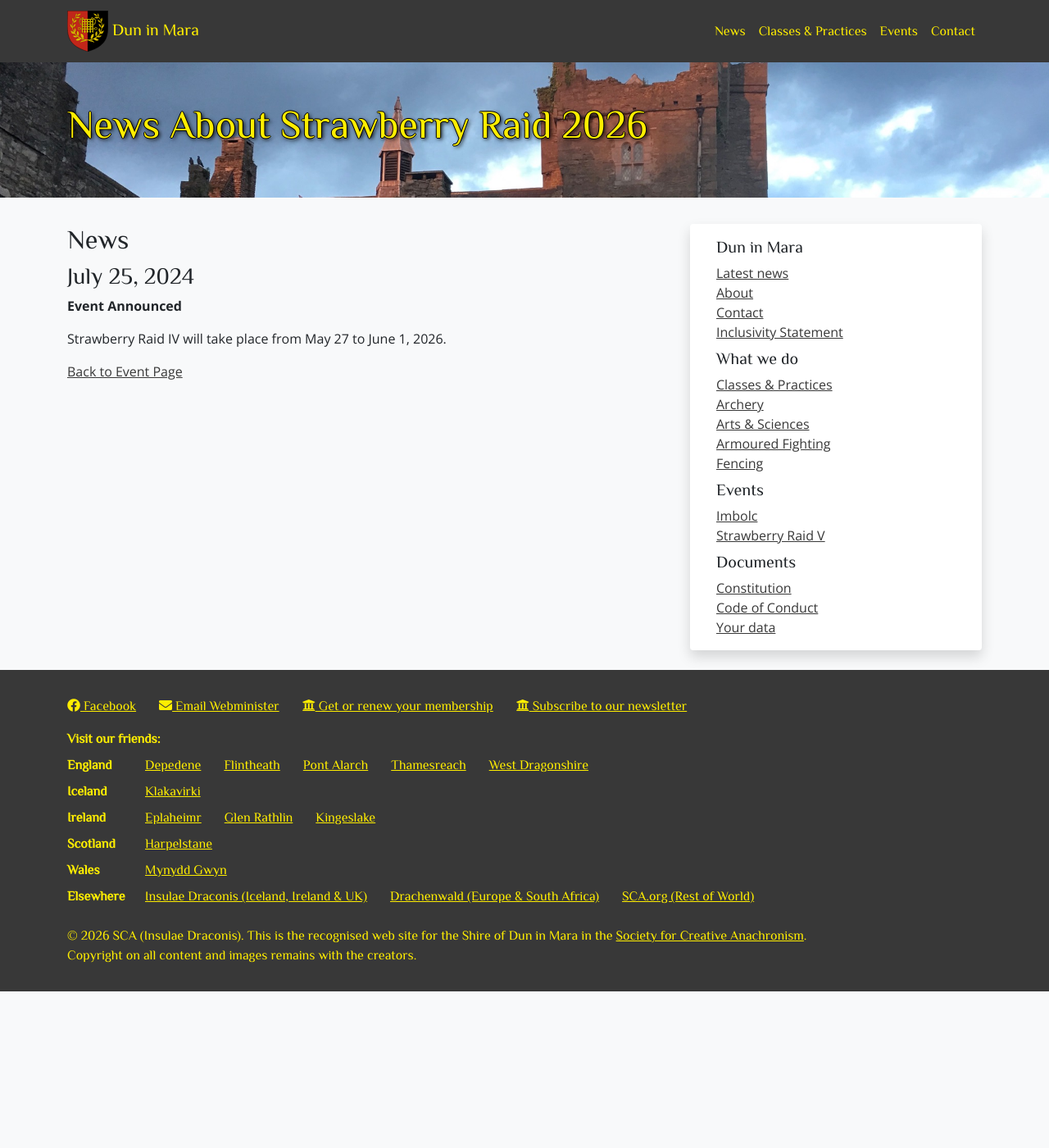
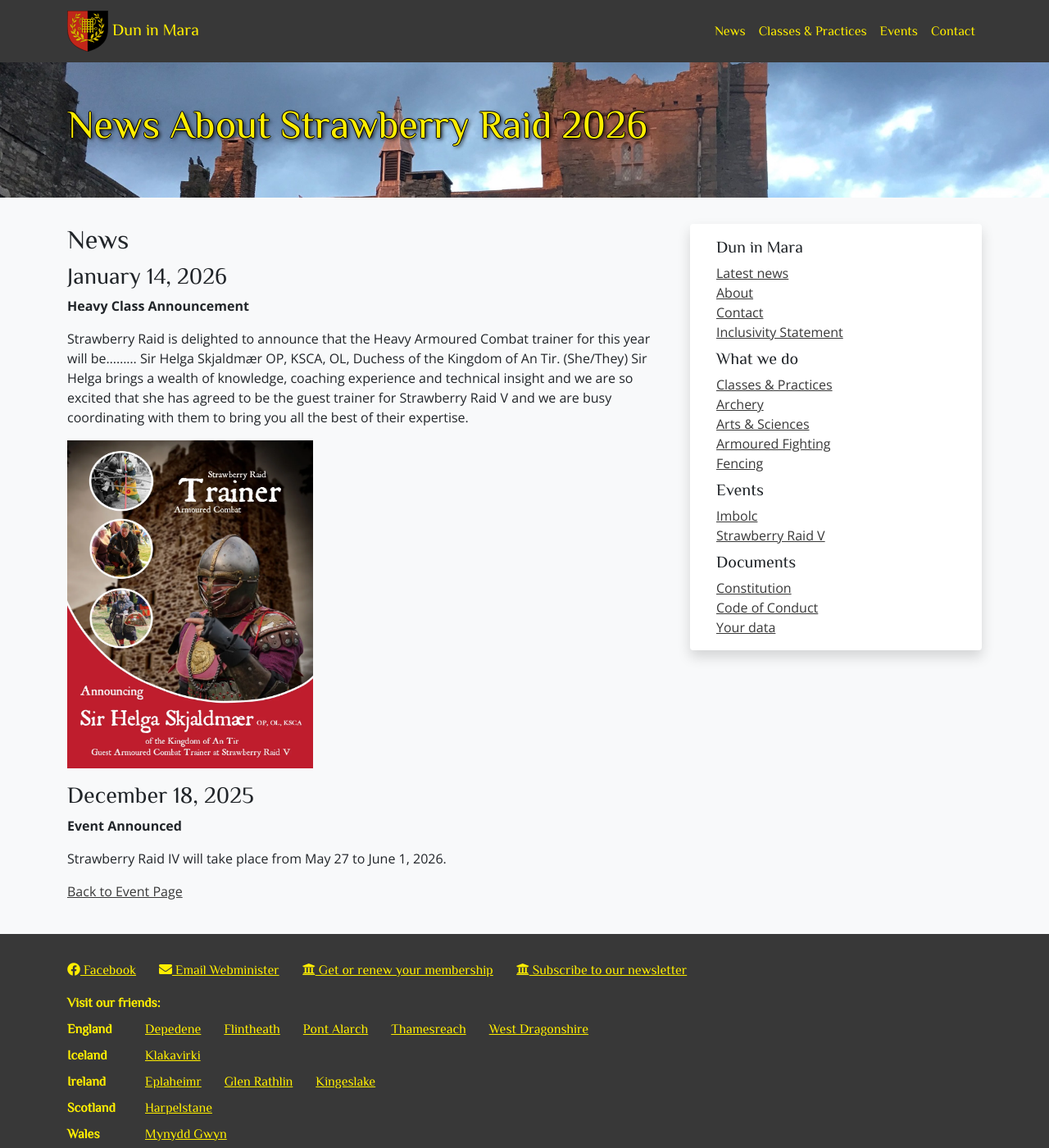
Before and after one commit to drachenwald/dun-in-mara, a Jekyll site: the page built from events/2026/strawberry-raid-v/news.md, in a window 1280 px wide and 1400 px high. Shown: the whole window at 82% size. Built offline with Jekyll 4.4.1, drawn with Linux system fonts in a browser that asks for light colours; comment, search, counter and statistics services are not loaded.

Commit message:
updated SRV news and classes page

```diff
--- a/events/2026/strawberry-raid-v/news.md
+++ b/events/2026/strawberry-raid-v/news.md
@@ -6,7 +6,18 @@ excerpt: "27 May-1 June 2026. Sigginstown Castle, Co. Wexford, Ireland."
 
 ## News
 
-### July 25, 2024
+### January 14, 2026
+**Heavy Class Announcement**
+
+Strawberry Raid is delighted to announce that the Heavy Armoured Combat trainer for this year will be………
+Sir Helga Skjaldmær
+OP, KSCA, OL, Duchess of the Kingdom of An Tir. (She/They)
+Sir Helga brings a wealth of knowledge, coaching experience and technical insight and we are so excited that she has agreed to be the guest trainer for Strawberry Raid V and we are busy coordinating with them to bring you all the best of their expertise.
+
+<img src="/images/Sir_Helga_announcement.webp" height="400" width="300">
+
+
+### December 18, 2025
 
 **Event Announced**
 
```
Also changed, not shown: events/2026/strawberry-raid-v/classes.md (+2 -0 lines), images/Sir_Helga_announcement.webp (added).
